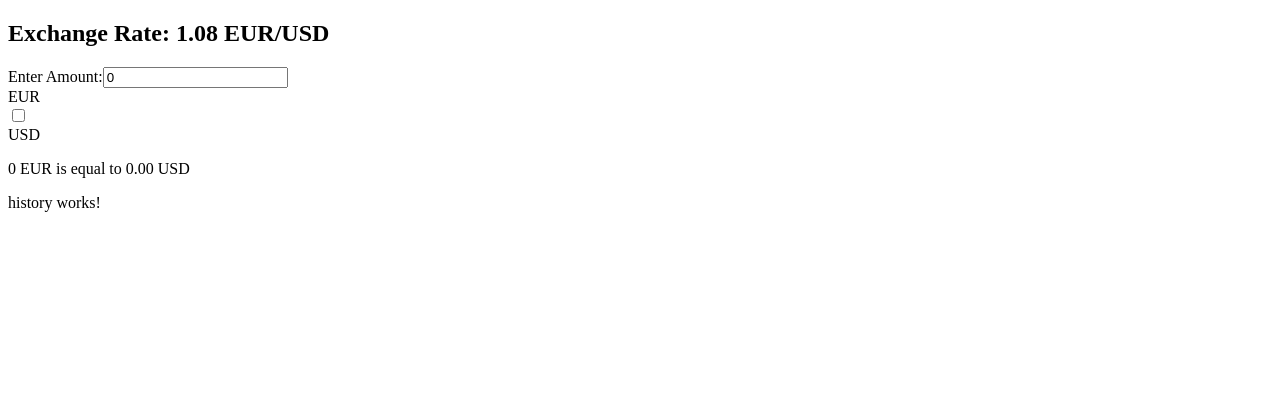
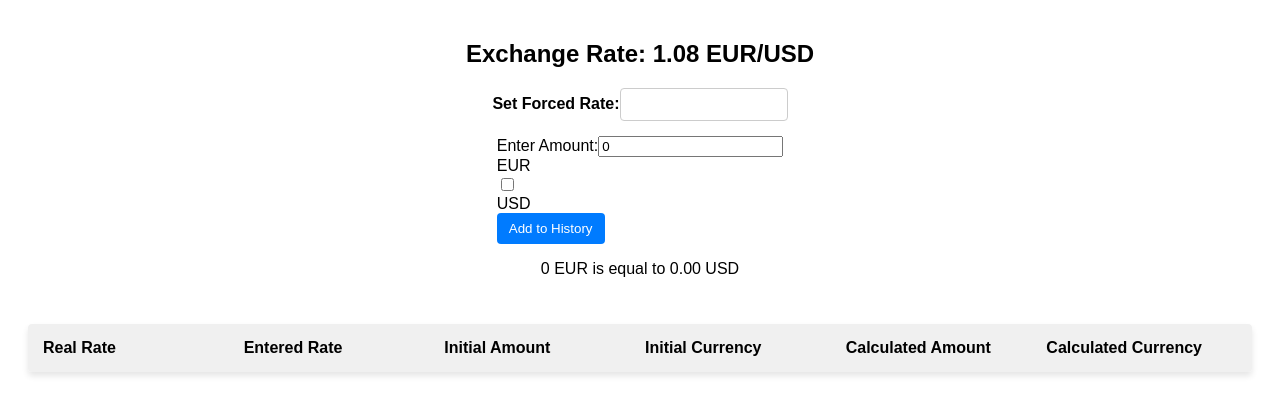
Before and after one commit to 0mounach0/AngCurrencyConverter, an Angular app: page / in a window 1280 px wide. Shown: the top 414 px of the page. Built offline with nearby package versions, Linux system fonts and the light colour scheme.

Commit message:
feat: desactiver pour 0.02 | table history

```diff
--- a/src/app/app.component.html
+++ b/src/app/app.component.html
@@ -2,7 +2,4 @@
   <section class="s-exchange">
     <app-exchange></app-exchange>
   </section>
-  <section class="s-history">
-    <app-history></app-history>
-  </section>
 </div>
--- a/src/app/app.module.ts
+++ b/src/app/app.module.ts
@@ -3,7 +3,6 @@ import { BrowserModule } from '@angular/platform-browser';
 
 import { AppComponent } from './app.component';
 import { ExchangeComponent } from './components/exchange/exchange.component';
-import { HistoryComponent } from './components/history/history.component';
 import { ExchangeRateService } from './services/exchange-rate.service';
 import { FormsModule } from '@angular/forms';
 import { CurrencySwitchDirective } from './directives/currency-switch.directive';
@@ -12,7 +11,6 @@ import { CurrencySwitchDirective } from './directives/currency-switch.directive'
   declarations: [
     AppComponent,
     ExchangeComponent,
-    HistoryComponent,
     CurrencySwitchDirective
   ],
   imports: [
--- a/src/app/components/exchange/exchange.component.html
+++ b/src/app/components/exchange/exchange.component.html
@@ -11,6 +11,17 @@
     <div *ngIf="usdAmount !== null">
         <p>{{ eurAmount }} EUR is equal to {{ usdAmount.toFixed(2) }} USD</p>
     </div> -->
+
+    <div class="form-group">
+        <label for="forcedExchangeRate">Set Forced Rate:</label>
+        <input
+          id="forcedExchangeRate"
+          type="number"
+          [(ngModel)]="forcedExchangeRate"
+          (change)="convertCurrency()"
+          class="form-control"
+        >
+    </div>
 
     <div>
         <label for="amount">Enter Amount:</label>
@@ -29,8 +40,30 @@
             <span>{{ Currency.USD }}</span>
         </div>
 
+        <button (click)="updateConversionHistory()">Add to History</button>
+
     </div>
     <div *ngIf="convertedAmount !== null">
-    <p>{{ amount }} {{ currencyFrom }} is equal to {{ convertedAmount.toFixed(2) }} {{ currencyTo }}</p>
+    <p>{{ amount }} {{ currencyFrom }} is equal to {{ convertedAmount?.toFixed(2) }} {{ currencyTo }}</p>
     </div>
+
+    <!-- Conversion history using Flexbox -->
+  <div class="conversion-history">
+    <div class="history-row header">
+      <div>Real Rate</div>
+      <div>Entered Rate</div>
+      <div>Initial Amount</div>
+      <div>Initial Currency</div>
+      <div>Calculated Amount</div>
+      <div>Calculated Currency</div>
+    </div>
+    <div *ngFor="let entry of conversionHistory" class="history-row">
+      <div>{{ entry.realRate?.toFixed(2) }}</div>
+      <div>{{ entry.enteredRate?.toFixed(2) }}</div>
+      <div>{{ entry.initialAmount?.toFixed(2) }}</div>
+      <div>{{ entry.initialCurrency }}</div>
+      <div>{{ entry.calculatedAmount?.toFixed(2) }}</div>
+      <div>{{ entry.calculatedCurrency }}</div>
+    </div>
+  </div>
 </div>
--- a/src/app/components/exchange/exchange.component.scss
+++ b/src/app/components/exchange/exchange.component.scss
@@ -0,0 +1,104 @@
+/* exchange.component.scss */
+
+.exchange-container {
+    display: flex;
+    flex-direction: column;
+    align-items: center;
+    justify-content: center;
+    margin: 20px;
+    font-family: Arial, sans-serif;
+
+    h1 {
+      font-size: 24px;
+      margin-bottom: 20px;
+    }
+
+    .form-group {
+      margin-bottom: 15px;
+
+      label {
+        font-weight: bold;
+      }
+
+      input {
+        padding: 8px;
+        border: 1px solid #ccc;
+        border-radius: 4px;
+        width: 150px;
+      }
+    }
+
+    .amount-container {
+      display: flex;
+      align-items: center;
+      margin-bottom: 20px;
+
+      label {
+        font-weight: bold;
+        margin-right: 10px;
+      }
+
+      input {
+        padding: 8px;
+        border: 1px solid #ccc;
+        border-radius: 4px;
+        width: 150px;
+      }
+
+      .switch-container {
+        margin: 0 10px;
+      }
+
+      span {
+        font-weight: bold;
+        font-size: 18px;
+      }
+    }
+
+    button {
+      padding: 8px 12px;
+      background-color: #007bff;
+      color: #fff;
+      border: none;
+      border-radius: 4px;
+      cursor: pointer;
+      transition: background-color 0.2s;
+
+      &:hover {
+        background-color: #0056b3;
+      }
+    }
+
+    .conversion-history {
+      width: 100%;
+      margin-top: 30px;
+      box-shadow: 0 4px 6px rgba(0, 0, 0, 0.1);
+      border-radius: 4px;
+      overflow: hidden;
+
+      .history-row {
+        display: flex;
+        justify-content: space-between;
+        padding: 10px;
+        border-bottom: 1px solid #ccc;
+
+        &:hover {
+          background-color: #f5f5f5;
+        }
+
+        &:last-child {
+          border-bottom: none;
+        }
+
+        div {
+          flex: 1;
+          padding: 5px;
+        }
+
+        &.header {
+          font-weight: bold;
+          background-color: #f0f0f0;
+        }
+      }
+    }
+  }
--- a/src/app/components/exchange/exchange.component.ts
+++ b/src/app/components/exchange/exchange.component.ts
@@ -1,6 +1,15 @@
 import { Component, OnInit } from '@angular/core';
 import { Currency } from 'src/app/app.component';
 import { ExchangeRateService } from 'src/app/services/exchange-rate.service';
+
+interface ConversionHistory {
+  realRate: number;
+  enteredRate: number;
+  initialAmount: number;
+  initialCurrency: Currency;
+  calculatedAmount: number;
+  calculatedCurrency: Currency;
+}
 
 @Component({
   selector: 'app-exchange',
@@ -17,12 +26,16 @@ export class ExchangeComponent implements OnInit {
   public amount: number = 0;
   public currencyFrom: Currency = Currency.EUR;
   public currencyTo: Currency = Currency.USD;
-  public convertedAmount: number | null = null;
+  public convertedAmount!: number;
 
   public prevAmountToUSD: number = 0;
   public prevAmountToEUR: number = 0;
   public prevCurrencyFrom: Currency = Currency.EUR;
   public prevCurrencyTo: Currency = Currency.USD;
+
+  public forcedExchangeRate: number | null = null;
+  public realExchangeRate: number = 0;
+  public conversionHistory: ConversionHistory[] = [];
 
   constructor(private exchangeRateService: ExchangeRateService) {}
 
@@ -31,7 +44,17 @@ export class ExchangeComponent implements OnInit {
 
     setInterval(() => {
       this.exchangeRateService.updateExchangeRate();
-      this.exchangeRate = this.exchangeRateService.currentExchangeRate;
+      this.realExchangeRate = this.exchangeRateService.currentExchangeRate;
+
+      if (
+        this.forcedExchangeRate !== null &&
+        Math.abs(this.forcedExchangeRate - this.realExchangeRate) / this.realExchangeRate > 0.02
+      ) {
+        console.log(Math.abs(this.forcedExchangeRate - this.realExchangeRate) / this.realExchangeRate)
+        this.forcedExchangeRate = null; // Disable fixed rate due to significant variation
+      }
+
+      this.exchangeRate = this.forcedExchangeRate !== null ? this.forcedExchangeRate : this.realExchangeRate;
 
       this.convertCurrency();
 
@@ -67,6 +90,7 @@ export class ExchangeComponent implements OnInit {
     this.prevCurrencyTo = this.currencyTo;
 
     this.amount = Math.round(this.amount * 100) / 100; // Limit to 2 decimal places
+    this.exchangeRate = this.forcedExchangeRate !== null ? this.forcedExchangeRate : this.realExchangeRate;
 
     this.currencyFrom = isEurEntry ? Currency.EUR : Currency.USD;
     this.currencyTo = isEurEntry ? Currency.USD : Currency.EUR;
@@ -75,12 +99,33 @@ export class ExchangeComponent implements OnInit {
 
   public convertCurrency() {
     if (this.amount !== null) {
+      const rateToUse = this.forcedExchangeRate !== null ? this.forcedExchangeRate : this.exchangeRateService.currentExchangeRate;
+
       if (this.currencyFrom === Currency.EUR) {
-        this.convertedAmount = this.amount * this.exchangeRateService.currentExchangeRate;
+        this.convertedAmount = this.amount * rateToUse;
       } else {
-        this.convertedAmount = this.amount / this.exchangeRateService.currentExchangeRate;
+        this.convertedAmount = this.amount / rateToUse;
       }
     }
   }
 
+  public updateConversionHistory() {
+    const rateToUse = this.forcedExchangeRate !== null ? this.forcedExchangeRate : this.exchangeRateService.currentExchangeRate;
+
+    const historyEntry: ConversionHistory = {
+      realRate: this.realExchangeRate,
+      enteredRate: rateToUse,
+      initialAmount: this.amount,
+      initialCurrency: this.currencyFrom,
+      calculatedAmount: this.convertedAmount,
+      calculatedCurrency: this.currencyTo
+    };
+
+    this.conversionHistory.unshift(historyEntry);
+
+    if (this.conversionHistory.length > 5) {
+      this.conversionHistory.pop();
+    }
+  }
+
 }
--- a/src/app/components/history/history.component.html
+++ /dev/null
@@ -1 +0,0 @@
-<p>history works!</p>
--- a/src/app/components/history/history.component.ts
+++ /dev/null
@@ -1,15 +0,0 @@
-import { Component, OnInit } from '@angular/core';
-
-@Component({
-  selector: 'app-history',
-  templateUrl: './history.component.html',
-  styleUrls: ['./history.component.scss']
-})
-export class HistoryComponent implements OnInit {
-
-  constructor() { }
-
-  ngOnInit(): void {
-  }
-
-}
```
Also changed, not shown: src/app/components/history/history.component.scss (deleted), 1 other file (tests, documents, lock files or other folders).
